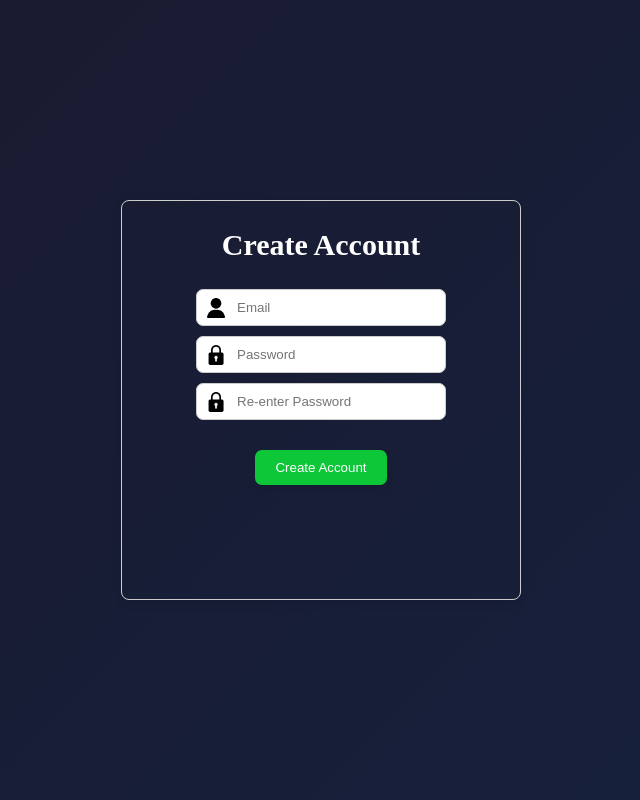
After one commit to HiranthaSandaruwan/Web_Project, a PHP site: page /auth/createAc.php in a window 1280 px wide. The commit adds this page. Shown: the whole page, without its empty margins (319-959 px from the left). Run offline with PHP 8.4, Linux system fonts and the light colour scheme.

Commit message:
update logging form(php code) security encryption and add the new page create Account
There was no encryption part when sending the password to the database and retrieving it from the database I added an encryption method (SHA1) in login.php and add new page Create account .

```diff
--- /dev/null
+++ b/auth/createAc.php
@@ -0,0 +1,142 @@
+<?php
+    include '../db.php';
+    if($_SERVER["REQUEST_METHOD"] == "POST"){
+        $u = $_POST['username'];
+        $p = $_POST['password'];
+        $role='user';
+        $created_at = date('Y-m-d H:i:s');
+
+        $check = $mysqli->prepare("SELECT user_id FROM users WHERE username = ?");
+        $check->bind_param("s", $u);
+        $check->execute();
+        $check->store_result();
+
+        $hashed_password = SHA1($p);
+
+        if($check->num_rows > 0){
+            echo "<script>alert('User already exists!');</script>";
+        } else {
+            $stmt=$mysqli->prepare("INSERT INTO users(username,password,role,created_at) values(?,?,?,?)");
+            $stmt->bind_param("ssss", $u, $hashed_password, $role, $created_at);
+        }   if($stmt->execute()){
+            echo "<script>alert('Account created successfully!'); window.location.href='login.php';</script>";
+        } else {
+            echo "<script>alert('Error creating account. Please try again.');</script>";
+        }
+        $stmt->close();
+    }
+?>
+<html>
+<head>
+    <title>Create Account - RepairTracker</title>
+    <link rel="stylesheet" href="../assets/css/unified-styles.css">
+    <style>
+        .border{
+            border: 1px solid #ccc;
+            border-radius: 8px;
+            padding: 20px;
+            margin: 50px auto;
+            max-width: 400px;
+            box-shadow: 0 4px 8px rgba(0, 0, 0, 0.1);
+            width:450px;
+            height: 400px;
+        }
+        .item-center{
+            display: grid;
+            place-items: center;
+            height: 100vh;
+        }
+        .form{
+            display:grid;
+            place-items: center;
+            gap: 10px;
+        }
+        .input-group{
+            position: relative;
+            width: 250px;
+        }
+        .input-group img{
+            position: absolute;
+            top: 50%;
+            left: 10px;
+            width: 20px;
+            height: 20px;
+            transform: translateY(-50%);
+        }
+        .form .input-group input{
+            padding: 10px 10px 10px 40px;
+            width: 100%;
+            box-sizing: border-box;
+            border-radius: 7px;
+            border: 1px solid #ccc;
+            outline: none;
+        }
+        .form .input-group input.error {
+            border: 2px solid rgb(241, 83, 83);
+            background-color: #ffeaea;
+        }
+        .title{
+            color:white;
+            text-align: center;
+            font-family: 'Times New Roman', Times, serif;
+            font-size: 30px;
+            margin-bottom: 20px;
+        }
+        button{
+            padding: 10px 20px;
+            border-radius: 7px;
+            border: none;
+            background: #0dc739;
+            color: #fff;
+            cursor: pointer;
+        }
+        .button{
+            text-align: center;
+            margin-top: 20px;
+            box-shadow: 0px 4px 8px rgba(0, 0, 0, 0.1);
+        }
+    </style>
+</head>
+<body>
+    <div class="item-center">
+        <div class="border">
+            <h2 class="title">Create Account</h2>
+            <form action="" method="post" class="form" onsubmit="return validate()">
+                <div class="input-group">
+                    <img src="../Images/user.png" alt="user">
+                    <input type="email" name="username" placeholder="Email" required>
+                </div>
+                <div class="input-group">
+                    <img src="../Images/padlock.png" alt="password">
+                    <input type="password" name="password" id="password" placeholder="Password" required>
+                </div>
+                <div class="input-group">
+                    <img src="../Images/padlock.png" alt="repassword">
+                    <input type="password" id="repassword" placeholder="Re-enter Password" required>
+                </div>
+                <div class="button">
+                    <button type="submit">Create Account</button>
+                </div>
+            </form>
+        </div>
+    </div>
+
+    <script>
+        function validate(){
+            var password = document.getElementById("password").value;
+            var repassword = document.getElementById("repassword");
+
+            if(password !== repassword.value){
+                repassword.classList.add("error");
+                return false;
+            }
+            return true;
+        }
+
+        // when focusing again // remove error style
+        document.getElementById("repassword").addEventListener("focus", function(){
+            this.classList.remove("error");
+        });
+    </script>
+</body>
+</html>
--- a/db.php
+++ b/db.php
@@ -2,7 +2,7 @@
 // Simple DB connect
 $dbhost = 'localhost';
 $dbuser = 'root';
-$dbpass = '2323';
+$dbpass = '';
 $dbname = 'repair_tracker';
 $mysqli = new mysqli($dbhost, $dbuser, $dbpass, $dbname);
 if ($mysqli->connect_errno) {
```
Also changed, not shown: auth/login.php (+21 -3 lines), Images/padlock.png (added), Images/user.png (added).
